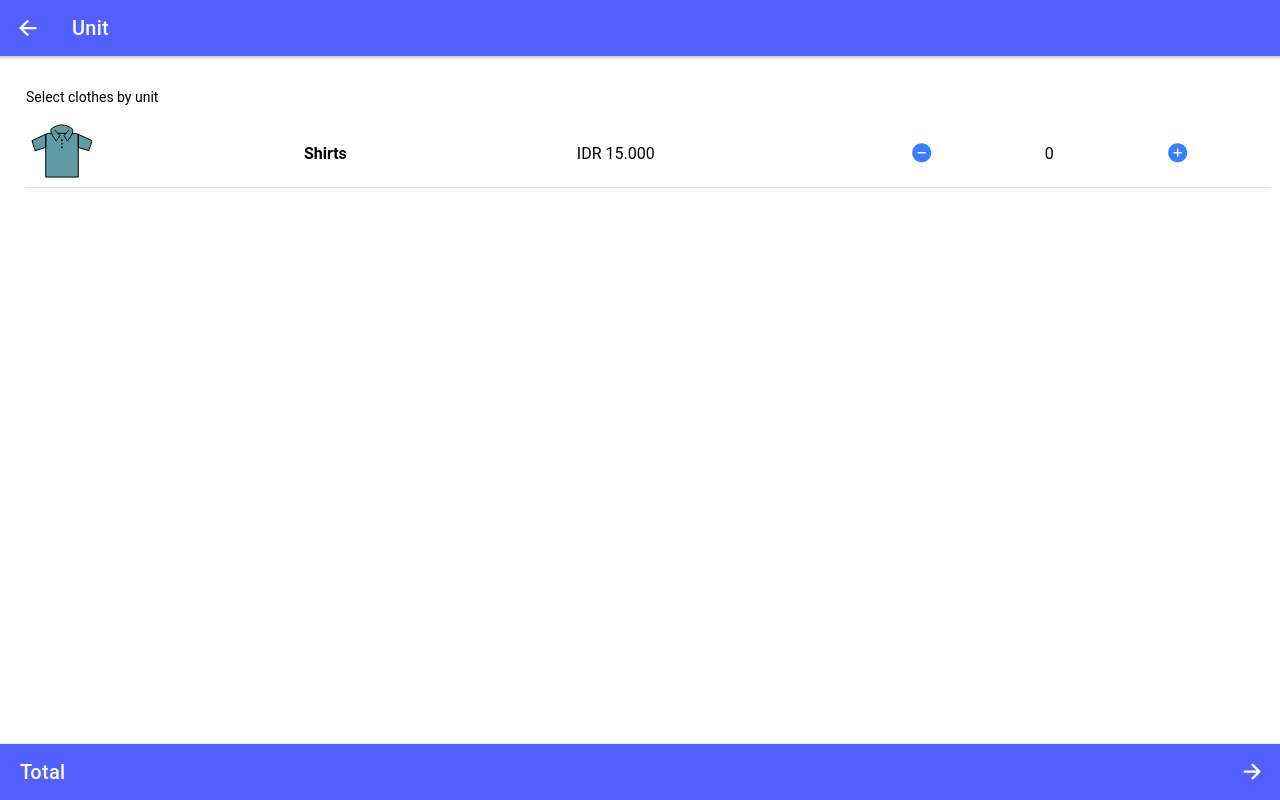
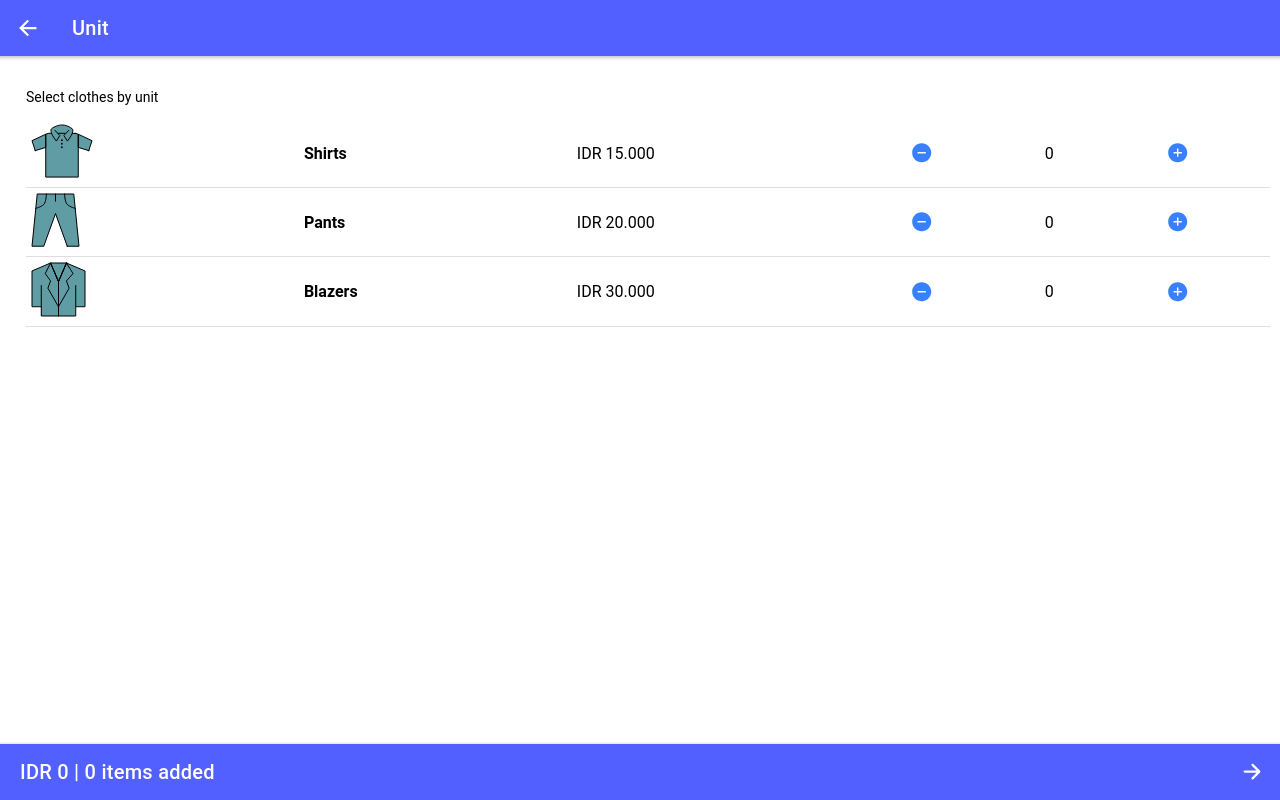
Before and after one commit to oden-ao/laundry-in, a React (Create React App) app: page /unit in a window 1280 px wide. Built offline with nearby package versions, Linux system fonts and the light colour scheme.

Commit message:
Updated By Unit page

```diff
--- a/src/pages/ByUnit.tsx
+++ b/src/pages/ByUnit.tsx
@@ -1,13 +1,15 @@
 import { isPlatform } from '@ionic/core';
 import { Redirect, Route } from 'react-router-dom';
 import { IonButton, IonCardContent, IonRouterOutlet, IonCard, IonList, IonItem, IonAvatar, IonCardTitle, IonCardHeader, IonLabel, IonRow, IonCol, IonGrid, IonContent, IonButtons, IonFab, IonFabButton, IonHeader, IonIcon, IonPage, IonTitle, IonToolbar, IonBackButton, IonSearchbar, IonChip, IonItemDivider, IonListHeader, IonFooter } from '@ionic/react';
-import { locationSharp, chevronDownOutline, arrowForward, arrowBack, arrowBackCircle, removeCircle, addCircle } from 'ionicons/icons';
+import { locationSharp, chevronDownOutline, arrowForward, arrowBack, arrowBackCircle, removeCircle, addCircle, cartOutline } from 'ionicons/icons';
 import {GoogleMap, InfoWindow, LoadScript, Marker} from '@react-google-maps/api';
 import { useContext, useEffect, useState } from 'react';
 import { convertDistance, getDistance } from 'geolib';
 import { Rating } from 'react-simple-star-rating'
 
 import shirt from '../images/SVG/Shirt.svg'
+import pantsimg from '../images/SVG/Pants.svg'
+import blazer from '../images/SVG/Blazer.svg'
 
 import LaundryContext from '../data/laundry-context';
 import './ByUnit.css';
@@ -16,6 +18,8 @@ const ByUnit: React.FC = () => {
 
   const laundryCtx = useContext(LaundryContext);
   const [shirts, setShirts] = useState<number>(0);
+  const [pants, setPants] = useState<number>(0);
+  const [blazers, setBlazers] = useState<number>(0);
 
   useEffect(()=>{
   },[])
@@ -27,8 +31,29 @@ const ByUnit: React.FC = () => {
     if (shirts > 0){
       setShirts(shirts - 1)
     }
+  }
 
+  const addPants = () =>{
+    setPants(pants + 1)
   }
+  const removePants = () =>{
+    if (pants > 0){
+      setPants(pants - 1)
+    }
+  }
+
+  const addBlazers = () =>{
+    setBlazers(blazers + 1)
+  }
+  const removeBlazers = () =>{
+    if (blazers > 0){
+      setBlazers(blazers - 1)
+    }
+  }
+
+  const total = (shirts * 15000) + (pants * 20000) + (blazers * 30000);
+  const quantity = shirts + pants + blazers ;
+
 
 
   return (
@@ -70,8 +95,50 @@ const ByUnit: React.FC = () => {
                   <IonCol className='ion-text-center' size='1.5'>
                   <IonButton onClick={addShirt} fill="clear" className='arrows'><IonIcon slot='icon-only' icon={addCircle}></IonIcon></IonButton>
                   </IonCol>
+                </IonItem>
 
+                <IonItem>
+                <IonCol>
+                  <img src={pantsimg}/>
+                  </IonCol>
+                  <IonCol>
+                  <b>Pants</b>
+                  </IonCol>
+                  <IonCol>
+                  IDR 20.000
+                  </IonCol>
+                  <IonCol className='ion-text-center' size='1.5'>
+                  <IonButton onClick={removePants} fill="clear" className='arrows'><IonIcon slot='icon-only' icon={removeCircle}></IonIcon></IonButton>
+                  </IonCol>
+                  <IonCol className='nowrap' size='1'>
+                  {pants}
+                  </IonCol>
+                  <IonCol className='ion-text-center' size='1.5'>
+                  <IonButton onClick={addPants} fill="clear" className='arrows'><IonIcon slot='icon-only' icon={addCircle}></IonIcon></IonButton>
+                  </IonCol>
                 </IonItem>
+
+                <IonItem>
+                <IonCol>
+                  <img src={blazer}/>
+                  </IonCol>
+                  <IonCol>
+                  <b>Blazers</b>
+                  </IonCol>
+                  <IonCol>
+                  IDR 30.000
+                  </IonCol>
+                  <IonCol className='ion-text-center' size='1.5'>
+                  <IonButton onClick={removeBlazers} fill="clear" className='arrows'><IonIcon slot='icon-only' icon={removeCircle}></IonIcon></IonButton>
+                  </IonCol>
+                  <IonCol className='nowrap' size='1'>
+                  {blazers}
+                  </IonCol>
+                  <IonCol className='ion-text-center' size='1.5'>
+                  <IonButton onClick={addBlazers} fill="clear" className='arrows'><IonIcon slot='icon-only' icon={addCircle}></IonIcon></IonButton>
+                  </IonCol>
+                </IonItem>
+
               </IonList>
             </IonCol>
           </IonRow>
@@ -83,7 +150,7 @@ const ByUnit: React.FC = () => {
         <IonButtons slot='end'>
           <IonButton fill='clear'><IonIcon slot='icon-only' icon={arrowForward}></IonIcon></IonButton>
           </IonButtons>
-          <IonTitle>Total</IonTitle>
+          <IonTitle>IDR {total} | {quantity} items added</IonTitle>
         </IonToolbar>
       </IonFooter>
     </IonPage>
--- a/src/pages/Profile.tsx
+++ b/src/pages/Profile.tsx
@@ -1,9 +1,9 @@
 import { isPlatform } from '@ionic/core';
 import { Redirect, Route } from 'react-router-dom';
-import { IonButton, IonRouterOutlet, IonCard, IonList, IonItem, IonAvatar, IonCardTitle, IonCardHeader, IonLabel, IonRow, IonCol, IonGrid, IonContent, IonButtons, IonFab, IonFabButton, IonHeader, IonIcon, IonPage, IonTitle, IonToolbar, IonBackButton, IonSearchbar, IonChip, IonItemDivider, IonCardContent } from '@ionic/react';
-import { giftOutline, location, notificationsOutline, chevronDownOutline, lockClosedOutline, createOutline, addOutline } from 'ionicons/icons';
+import { IonButton, IonRouterOutlet, IonCard, IonList, IonItem, IonAvatar, IonCardTitle, IonCardHeader, IonLabel, IonRow, IonCol, IonGrid, IonContent, IonButtons, IonFab, IonFabButton, IonHeader, IonIcon, IonPage, IonTitle, IonToolbar, IonBackButton, IonSearchbar, IonChip, IonItemDivider, IonCardContent, IonModal, IonInput } from '@ionic/react';
+import { giftOutline, location, notificationsOutline, chevronDownOutline, lockClosedOutline, createOutline, addOutline, listOutline, informationOutline, helpOutline, informationCircleOutline, helpCircleOutline, documentTextOutline } from 'ionicons/icons';
 import {GoogleMap, InfoWindow, LoadScript, Marker} from '@react-google-maps/api';
-import { useContext, useEffect, useState } from 'react';
+import { useContext, useEffect, useState, useRef } from 'react';
 import LaundryContext from '../data/laundry-context';
 import avatar1 from '../images/avatar1.svg';
 import './Profile.css'
@@ -11,6 +11,9 @@ import './Profile.css'
 const Profile: React.FC = () => {
   const laundryCtx = useContext(LaundryContext);
   const [locName, setlocname] = useState<string>("default");
+  const [isEditing, setIsEditing] = useState(false);
+  const nameRef = useRef<HTMLIonInputElement>(null);
+  const [username, setUsername] = useState<string>("Boba Fett");
 
   return (
     <IonPage>
@@ -19,6 +22,17 @@ const Profile: React.FC = () => {
           <IonTitle>My Profile</IonTitle>
         </IonToolbar>
       </IonHeader>
+
+      <IonModal isOpen={isEditing}>
+        <IonContent>
+          <IonItem>
+            <IonLabel>Name</IonLabel>
+            <IonInput type='text' ref={nameRef} value={username}></IonInput>
+          </IonItem>
+        </IonContent>
+      </IonModal>
+
+
       <IonContent>
 
         <IonGrid>
@@ -73,19 +87,19 @@ const Profile: React.FC = () => {
                 <IonLabel>Change Password</IonLabel>
               </IonItem>
               <IonItem>
-                <IonIcon icon={lockClosedOutline}></IonIcon>
+                <IonIcon icon={documentTextOutline}></IonIcon>
                 <IonLabel>Privacy Policy</IonLabel>
               </IonItem>
               <IonItem>
-                <IonIcon icon={lockClosedOutline}></IonIcon>
+                <IonIcon icon={listOutline}></IonIcon>
                 <IonLabel>Terms and Conditions</IonLabel>
               </IonItem>
               <IonItem>
-                <IonIcon icon={lockClosedOutline}></IonIcon>
+                <IonIcon icon={informationCircleOutline}></IonIcon>
                 <IonLabel>About</IonLabel>
               </IonItem>
               <IonItem>
-                <IonIcon icon={lockClosedOutline}></IonIcon>
+                <IonIcon icon={helpCircleOutline}></IonIcon>
                 <IonLabel>Help</IonLabel>
               </IonItem>
             </IonList>
```
